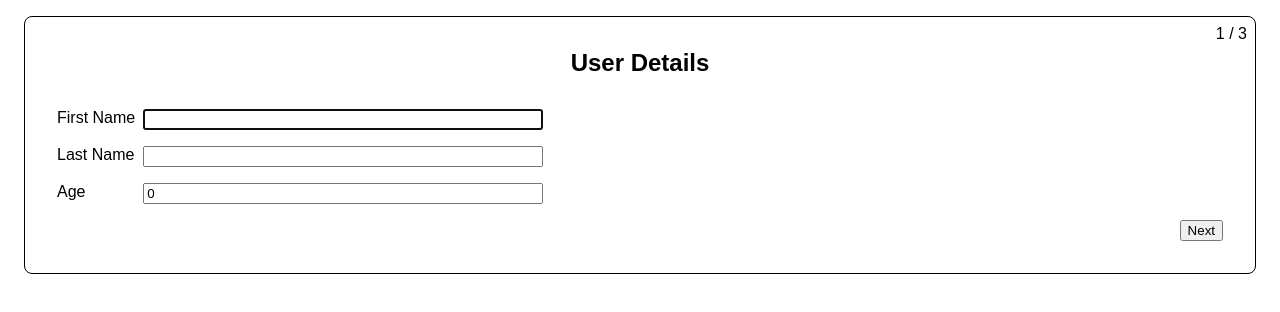
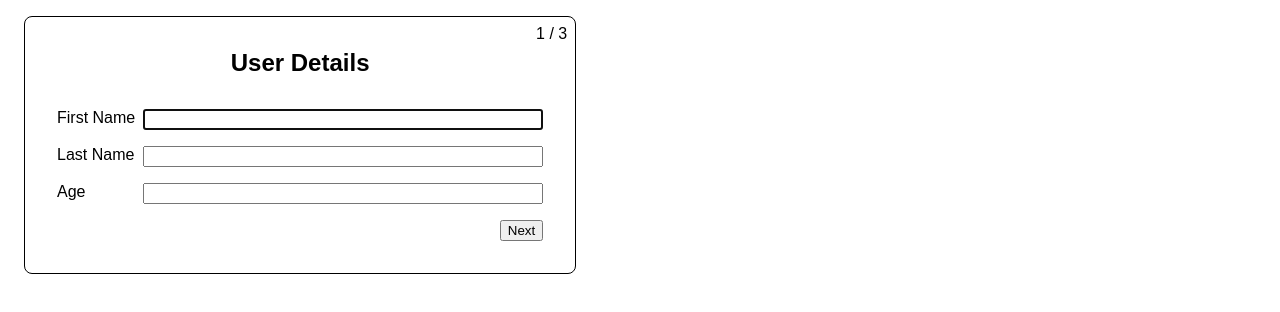
Before and after one commit to softdeveloper23/react-multistep-form, a React (Vite) app: page / in a window 1280 px wide. Shown: the top 312 px of the page. Built offline with nearby package versions, Linux system fonts and the light colour scheme; the HTML template or start-up script is replaced by a standard one.

Commit message:
App is working and finished

```diff
--- a/src/App.tsx
+++ b/src/App.tsx
@@ -8,7 +8,7 @@ import { useState } from "react"
 type FormData = {
   firstName: string
   lastName: string
-  age: number
+  age: string
   street: string
   city: string
   state: string
@@ -20,7 +20,7 @@ type FormData = {
 const INITIAL_DATA: FormData = {
   firstName: '',
   lastName: '',
-  age: 0,
+  age: '',
   street: '',
   city: '',
   state: '',
@@ -40,7 +40,8 @@ function App() {
 
   function onSubmit(e: FormEvent) {
     e.preventDefault()
-    next()
+    if (!isLastStep) return next()
+    alert('Form submitted')
   }
 
   return <div style={{
@@ -51,6 +52,7 @@ function App() {
     margin: '1rem',
     borderRadius: '.5rem',
     fontFamily: 'Arial, sans-serif',
+    maxWidth: 'max-content',
   }}>
     <form onSubmit={onSubmit}>
       <div
```
